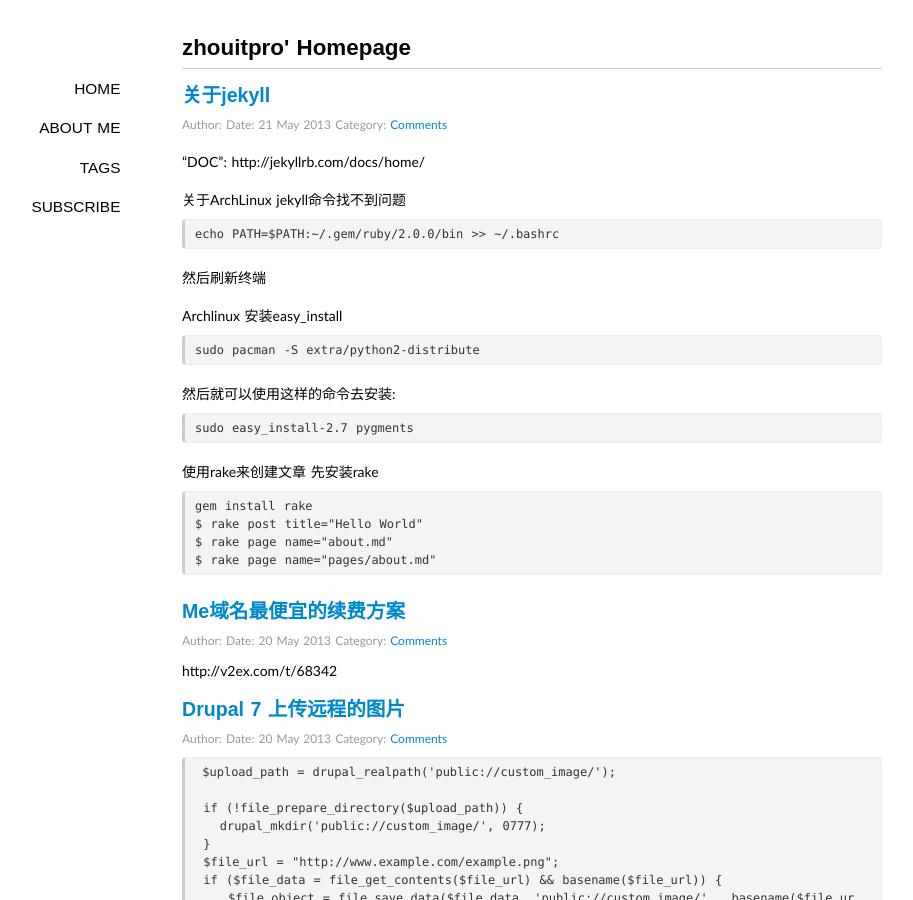
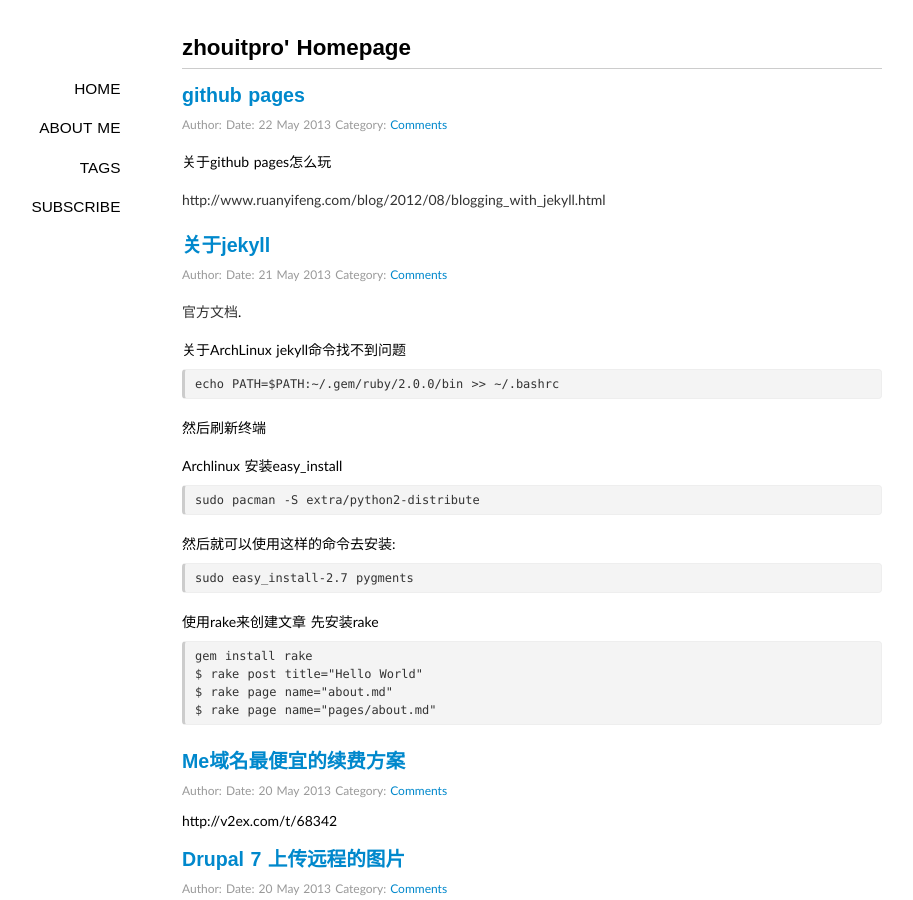
Before and after one commit to zhouitpro/jekyll, a Jekyll site: the page built from index.html, in a window 1280 px wide and 900 px high. Shown: the whole window, without its empty margins (108-1021 px from the left). Built offline with Jekyll 4.4.1, drawn with Linux system fonts in a browser that asks for light colours; some web fonts are replaced; Markdown is read by kramdown in place of the engine named in the settings; the list of posts is cut into pages by our own code; comment, search, counter and statistics services are not loaded; some of the changed text lies outside the part shown.

Commit message:
文章修改

```diff
--- a/_posts/2013-05-21-jekyll.md
+++ b/_posts/2013-05-21-jekyll.md
@@ -8,7 +8,7 @@ tags:
 
 
 ---
-"DOC": http://jekyllrb.com/docs/home/
+[官方文档](http://jekyllrb.com/docs/home/).
 
 关于ArchLinux jekyll命令找不到问题
 <pre>
--- /dev/null
+++ b/_posts/2013-05-22-github-pages.md
@@ -0,0 +1,13 @@
+---
+layout: post
+title: "github pages"
+categories:
+-
+tags:
+-
+
+
+---
+关于github pages怎么玩
+
+[http://www.ruanyifeng.com/blog/2012/08/blogging_with_jekyll.html](http://www.ruanyifeng.com/blog/2012/08/blogging_with_jekyll.html)
```
